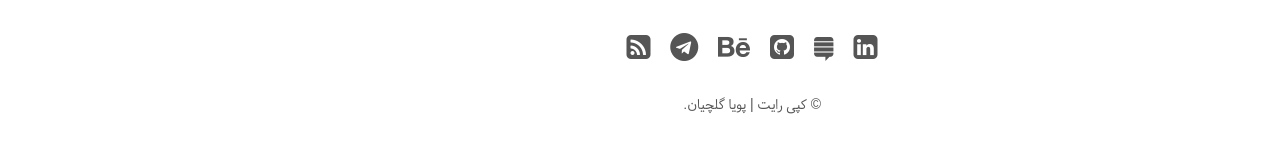
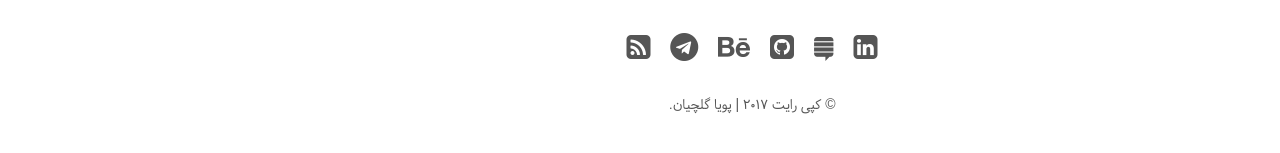
Before and after one commit to pooya-golchian/farsi, a Jekyll site: the page built from index.html, in a window 1280 px wide. Shown: the part 692-845 px from the top of the page. Built offline with Jekyll 4.4.1, drawn with Linux system fonts in a browser that asks for light colours; nearby versions of some CDN libraries.

Commit message:
add date option

```diff
--- a/_config.yml
+++ b/_config.yml
@@ -53,6 +53,7 @@ owner:
   name: پویا گلچیان
   avatar: bio-photo.jpg
   email: pooya.golchian@gmail.com
+  date: ۲۰۱۷
   disqus-shortname: pooyagolchianir
   twitter: #username
   facebook: #username
```
